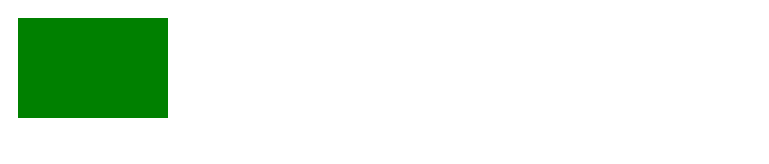
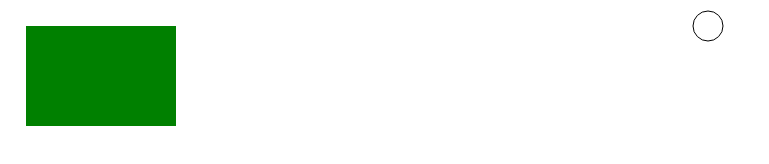
Before and after one commit to Leo-Macedo/AtividadeCanvas, a plain HTML site: page index.html in a window 1280 px wide. Shown: the whole page, without its empty margins (0-769 px from the left). Drawn offline with Linux system fonts and the light colour scheme.

Commit message:
testando canvas

```diff
--- a/index.html
+++ b/index.html
@@ -8,7 +8,7 @@
     <title>AtividadeCanvas</title>
 </head>
 <body>
-    <canvas id="canvas"></canvas>
+    <canvas id="canvas" height="1000px"width="1000px"></canvas>
     <script src="js/script.js"></script>
 </body>
 </html>
--- a/js/script.js
+++ b/js/script.js
@@ -1,4 +1,6 @@
 const canvas = document.getElementById('canvas');
 const ctx = canvas.getContext('2d');
     ctx.fillStyle = 'green';
-    ctx.fillRect(10, 10, 150, 100);
+    ctx.fillRect(18, 18, 150, 100);
+  ctx.arc(700,18,15,0,Math.PI* 2);
+  ctx.stroke();
```
